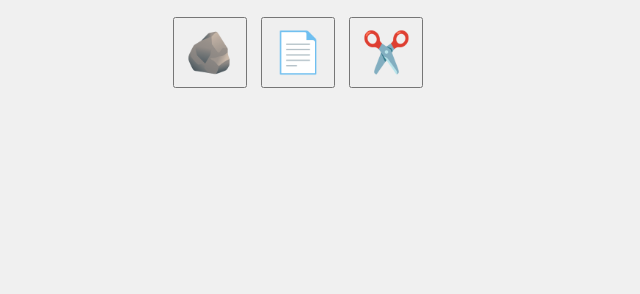
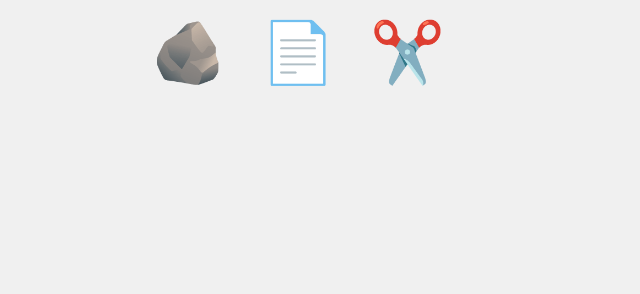
Before and after one commit to On-Fi/rock-paper-scissors-JS-game, a plain HTML site: page index.html in a window 1280 px wide. Shown: the part 506-800 px from the top of the page, without its empty margins (342-982 px from the left). Drawn offline with Linux system fonts and the light colour scheme.

Commit message:
Update styles.css
Co-Authored-By: username-onfi <154669026+username-onfi@users.noreply.github.com>

```diff
--- a/styles.css
+++ b/styles.css
@@ -47,9 +47,11 @@ h1 {
 
 button {
     padding: 10px;
-    font-size: 40px;
+    font-size: 60px;
     margin: 0 5px;
     cursor: pointer;
+border: none;
+background: none;
 }
 
 button:hover {
```
